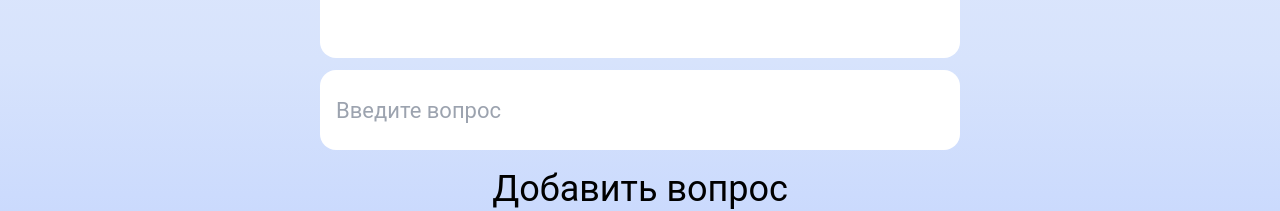
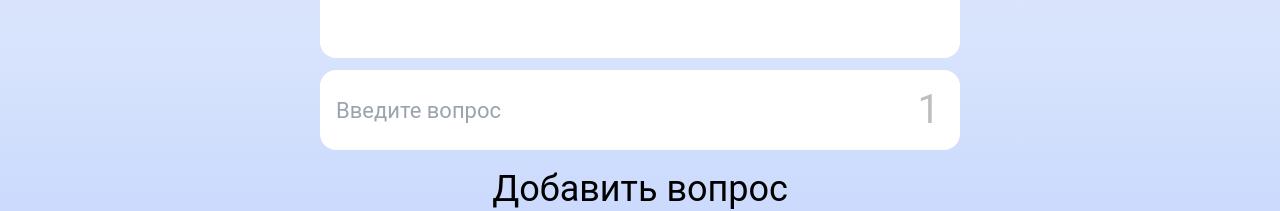
Before and after one commit to ayeMind/quiz, a React (Vite) app in the folder client/: page /my-quizzes/create in a window 1280 px wide. Shown: the part 472-683 px from the top of the page. Built offline with nearby package versions, Linux system fonts and the light colour scheme.

Commit message:
покрасивее

```diff
--- a/client/src/pages/MyQuizzes/Create/CreateQuiz.tsx
+++ b/client/src/pages/MyQuizzes/Create/CreateQuiz.tsx
@@ -4,11 +4,11 @@ import { PageLayout } from "../../../shared/ui/layouts/page-layout";
 import FormMain from "../../../shared/ui/components/FormMain";
 
 export default function CreateQuiz() {
-  const [questions, setQuestions] = useState(['']);
+  const [questions, setQuestions] = useState([0]);
 
-  const questionForms = questions.map((_, index) => {
+  const questionForms = questions.map((question, index) => {
     return (
-      <FormCell key={index} />
+      <FormCell index={index} />
     )
   })
 
@@ -23,7 +23,7 @@ export default function CreateQuiz() {
 
   const handleCreateQuestion = (event: React.MouseEvent<HTMLButtonElement, MouseEvent>) => {
     event.preventDefault();
-    setQuestions([...questions, '']);
+    setQuestions([...questions, questions.length]);
   }
 
   return (
--- a/client/src/shared/ui/components/FormCell.tsx
+++ b/client/src/shared/ui/components/FormCell.tsx
@@ -1,7 +1,8 @@
-export default function FormCell() {
+export default function FormCell({index}: {index: number})  {
   return (
-    <div className="bg-white dark:bg-[#2d3449] h-[10vh] w-[50vw] rounded-2xl text-[22px] p-2">
-      <input type="text" className="w-full h-full px-2 bg-transparent outline-none dark:text-white" placeholder="Введите вопрос" />
+    <div className="relative bg-white dark:bg-[#2d3449] h-[10vh] w-[50vw] rounded-2xl text-[22px] p-2">
+      <input id='question' type="text" className="w-full h-full px-2 bg-transparent outline-none dark:text-white" placeholder="Введите вопрос" />
+      <label htmlFor="question" className={`absolute -translate-y-1/2 top-1/2 text-[5vh] right-5 opacity-25 select-none`}>{index+1}</label>
     </div>
   )
 }
```
